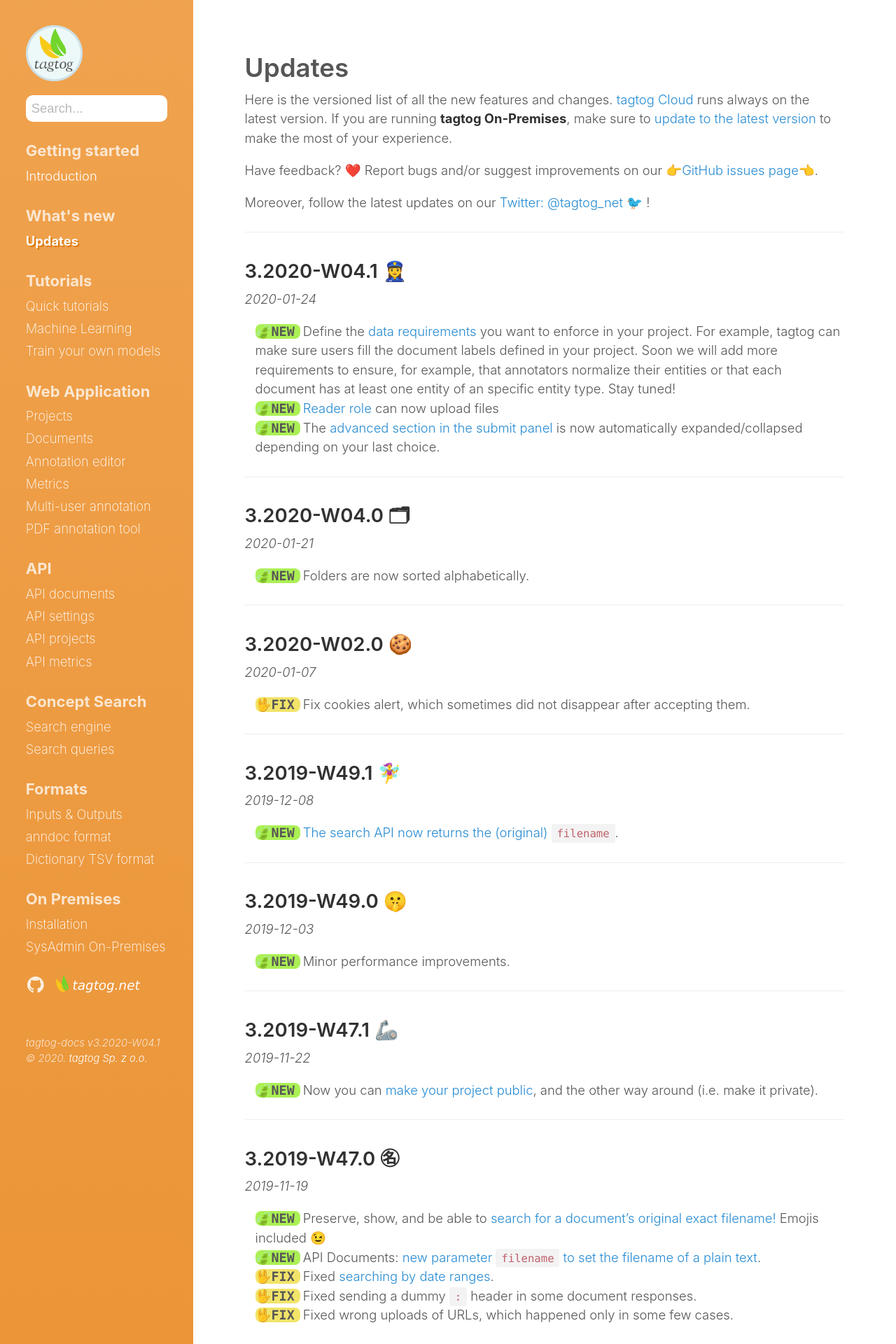
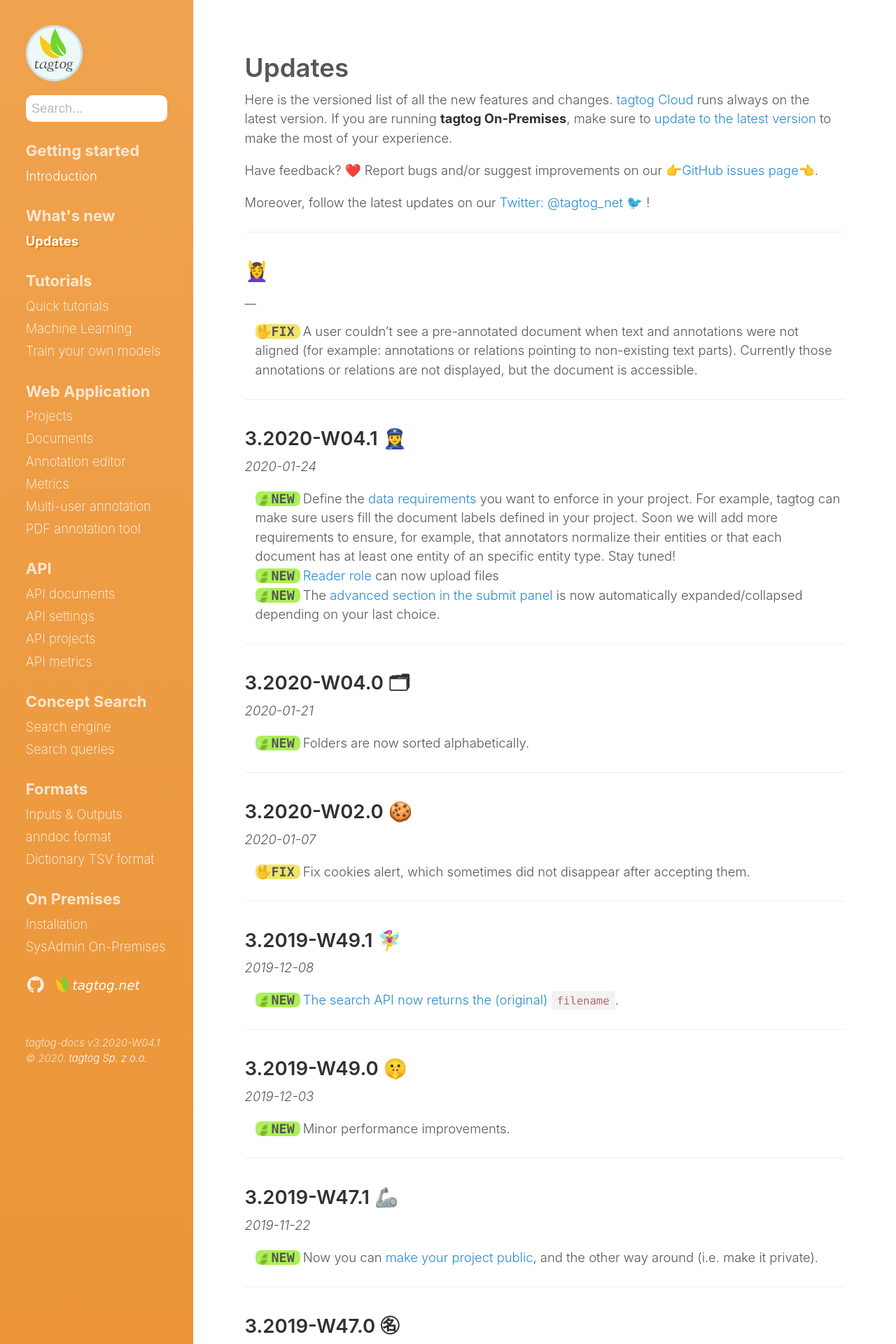
Before and after one commit to tagtogorg/tagtog-doc, a Jekyll site: the page built from updates.md, in a window 1280 px wide. Shown: the top 1920 px of the page at 70% size. Built offline with Jekyll 4.4.1, drawn with Linux system fonts in a browser that asks for light colours; nearby versions of some CDN libraries; emoji names are drawn with the system emoji font; some of the changed text lies outside the part shown.

Commit message:
Update updates with fix

```diff
--- a/updates.md
+++ b/updates.md
@@ -11,6 +11,15 @@ Here is the versioned list of all the new features and changes. [tagtog Cloud](h
 Have feedback? :heart: Report bugs and/or suggest improvements on our [:point_right:GitHub issues page:point_left:](https://github.com/tagtog/tagtog-doc/issues).
 
 Moreover, follow the latest updates on our [Twitter: @tagtog_net 🐦](https://twitter.com/tagtog_net) !
+
+---
+
+##  💆‍♀️
+__
+
+<ul class="updates">
+  <li class="fix"><span markdown="1">A user couldn't see a pre-annotated document when text and annotations were not aligned (for example: annotations or relations pointing to non-existing text parts). Currently those annotations or relations are not displayed, but the document is accessible.</span></li>
+</ul>
 
 ---
 
```
